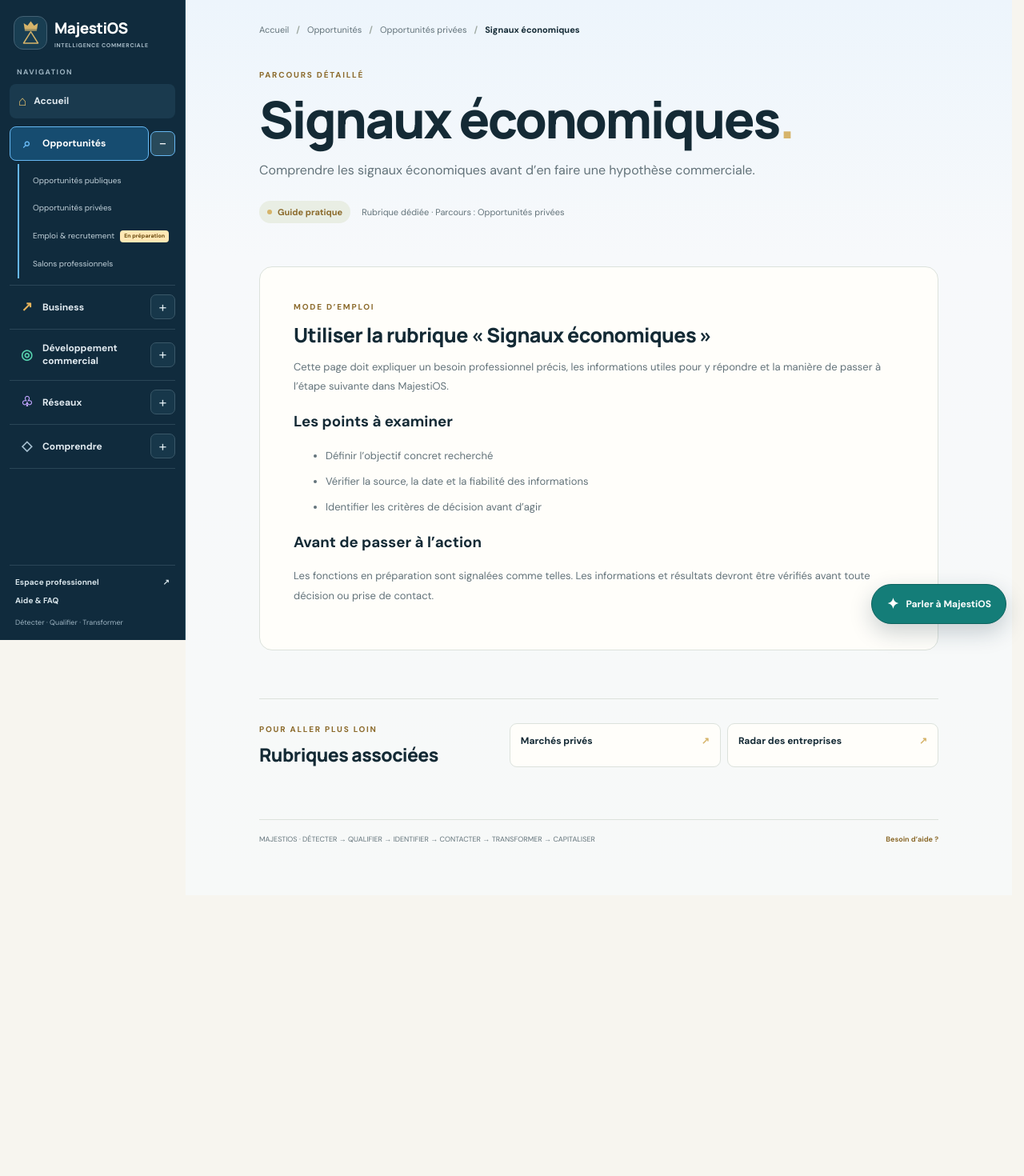
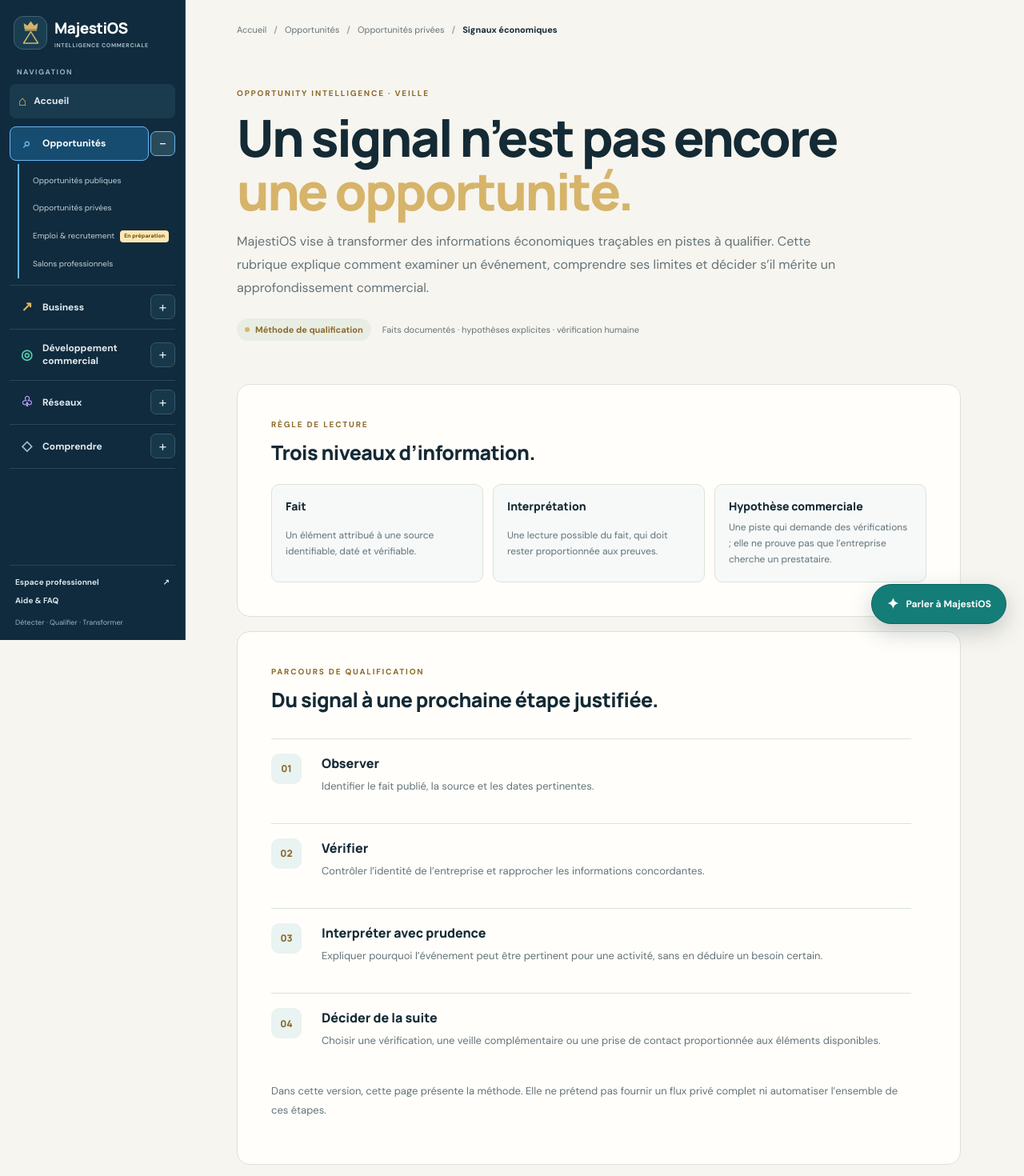
Before and after one commit to Chexpeer/Majestios, a Next.js app: page /opportunites/signaux-entreprises in a window 1280 px wide. Shown: the top 1470 px of the page at 80% size. Before the commit the page ends 1119 px from the top, so only its background shows below. Built offline with nearby package versions, Linux system fonts and the light colour scheme.

Commit message:
feat: add dedicated economic signals dossier

```diff
--- /dev/null
+++ b/src/app/opportunites/signaux-entreprises/page.tsx
@@ -0,0 +1,51 @@
+import Link from "next/link";
+import PublicHeader from "@/components/public-header";
+
+export const metadata = {
+  title: "Signaux économiques — MajestiOS",
+  description: "Comprendre les événements d’entreprise et distinguer les faits documentés des hypothèses commerciales."
+};
+
+const signalSteps = [
+  ["Observer", "Identifier le fait publié, la source et les dates pertinentes."],
+  ["Vérifier", "Contrôler l’identité de l’entreprise et rapprocher les informations concordantes."],
+  ["Interpréter avec prudence", "Expliquer pourquoi l’événement peut être pertinent pour une activité, sans en déduire un besoin certain."],
+  ["Décider de la suite", "Choisir une vérification, une veille complémentaire ou une prise de contact proportionnée aux éléments disponibles."]
+];
+
+export default function SignauxEntreprisesPage() {
+  return <main className="site-page">
+    <PublicHeader />
+    <div className="page-container">
+      <nav className="breadcrumbs" aria-label="Fil d’Ariane"><Link href="/">Accueil</Link><span><b>/</b><Link href="/opportunites">Opportunités</Link></span><span><b>/</b><Link href="/opportunites/privees">Opportunités privées</Link></span><span><b>/</b><strong>Signaux économiques</strong></span></nav>
+      <section className="page-hero">
+        <span className="eyebrow">OPPORTUNITY INTELLIGENCE · VEILLE</span>
+        <h1>Un signal n’est pas encore <span>une opportunité.</span></h1>
+        <p>MajestiOS vise à transformer des informations économiques traçables en pistes à qualifier. Cette rubrique explique comment examiner un événement, comprendre ses limites et décider s’il mérite un approfondissement commercial.</p>
+        <div className="page-hero-meta"><span className="status-chip"><i />Méthode de qualification</span><span>Faits documentés · hypothèses explicites · vérification humaine</span></div>
+      </section>
+      <section className="content-panel">
+        <span className="eyebrow">RÈGLE DE LECTURE</span><h2>Trois niveaux d’information.</h2>
+        <div className="bodacc-principle-grid">
+          <div><strong>Fait</strong><span>Un élément attribué à une source identifiable, daté et vérifiable.</span></div>
+          <div><strong>Interprétation</strong><span>Une lecture possible du fait, qui doit rester proportionnée aux preuves.</span></div>
+          <div><strong>Hypothèse commerciale</strong><span>Une piste qui demande des vérifications ; elle ne prouve pas que l’entreprise cherche un prestataire.</span></div>
+        </div>
+      </section>
+      <section className="content-panel">
+        <span className="eyebrow">PARCOURS DE QUALIFICATION</span><h2>Du signal à une prochaine étape justifiée.</h2>
+        <ol className="bodacc-steps">{signalSteps.map(([title, description], index) => <li key={title}><span>{String(index + 1).padStart(2, "0")}</span><div><h3>{title}</h3><p>{description}</p></div></li>)}</ol>
+        <p>Dans cette version, cette page présente la méthode. Elle ne prétend pas fournir un flux privé complet ni automatiser l’ensemble de ces étapes.</p>
+      </section>
+      <section className="bodacc-section">
+        <div className="section-heading"><span className="eyebrow">DOSSIERS ASSOCIÉS</span><h2>Approfondir la source ou l’analyse.</h2></div>
+        <div className="bodacc-signal-grid">
+          <article className="bodacc-signal-card"><span className="bodacc-number">01</span><h3>Veille BODACC</h3><p>Consulter la méthode de lecture des publications de cession, transmission et autres événements économiques.</p><div><Link href="/business/veille-bodacc">Ouvrir le dossier BODACC <span>↗</span></Link></div></article>
+          <article className="bodacc-signal-card"><span className="bodacc-number">02</span><h3>Radar des entreprises</h3><p>Relier les faits vérifiés à une activité et un territoire pour construire des pistes à examiner.</p><div><Link href="/opportunites/radar-entreprises">Ouvrir le radar <span>↗</span></Link></div></article>
+          <article className="bodacc-signal-card"><span className="bodacc-number">03</span><h3>Marchés privés</h3><p>Distinguer une consultation privée publiée d’une hypothèse de sous-traitance ou d’un signal indirect.</p><div><Link href="/opportunites/marches-prives">Explorer les marchés privés <span>↗</span></Link></div></article>
+        </div>
+      </section>
+      <footer className="page-footer"><span>MAJESTIOS · DÉTECTER → QUALIFIER → IDENTIFIER → CONTACTER → TRANSFORMER → CAPITALISER</span><Link href="/faq">Besoin d’aide ?</Link></footer>
+    </div>
+  </main>;
+}
```
